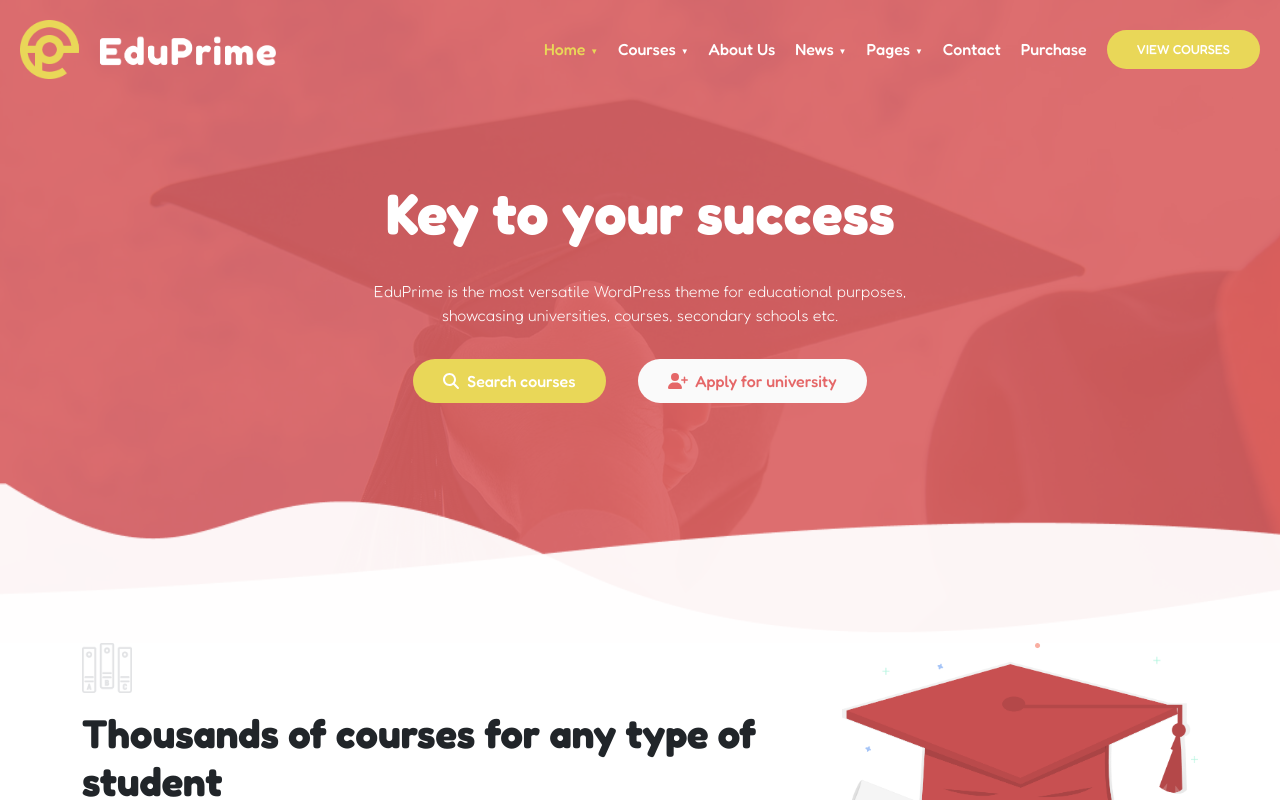
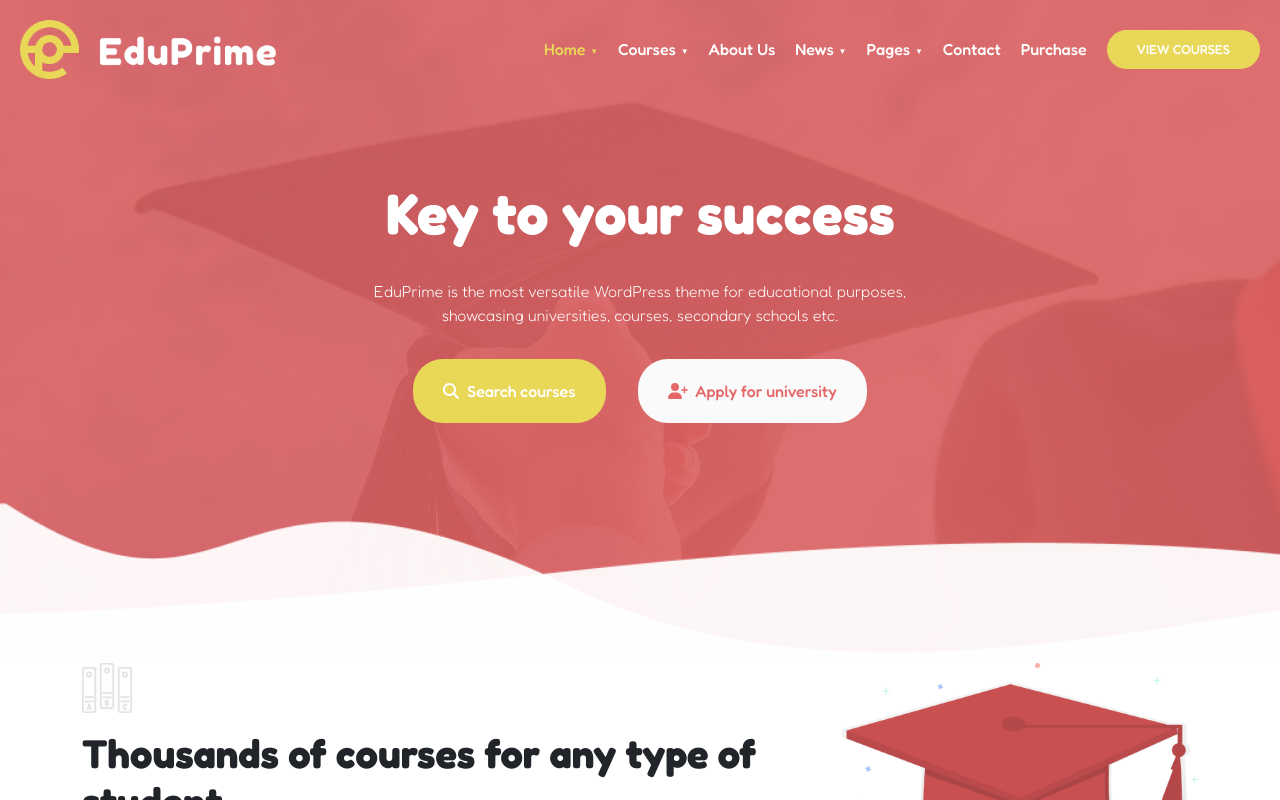
Before and after one commit to DarioGiusino/proj-html-vuejs, a Vue app: page / in a window 1280 px wide. Shown: the top 800 px of the page. Built offline with nearby package versions, Linux system fonts and the light colour scheme.

Commit message:
resized buttons

```diff
--- a/src/components/AppHeader.vue
+++ b/src/components/AppHeader.vue
@@ -66,6 +66,7 @@ header {
             .nav-button {
                 text-transform: uppercase;
                 font-size: 13px;
+                padding: 10px 30px;
             }
         }
     }
--- a/src/components/generics/BaseButton.vue
+++ b/src/components/generics/BaseButton.vue
@@ -20,6 +20,6 @@ button {
     cursor: pointer;
     border: inherit;
     border-radius: 30px;
-    padding: 10px 30px;
+    padding: 20px 30px;
 }
 </style>
```
